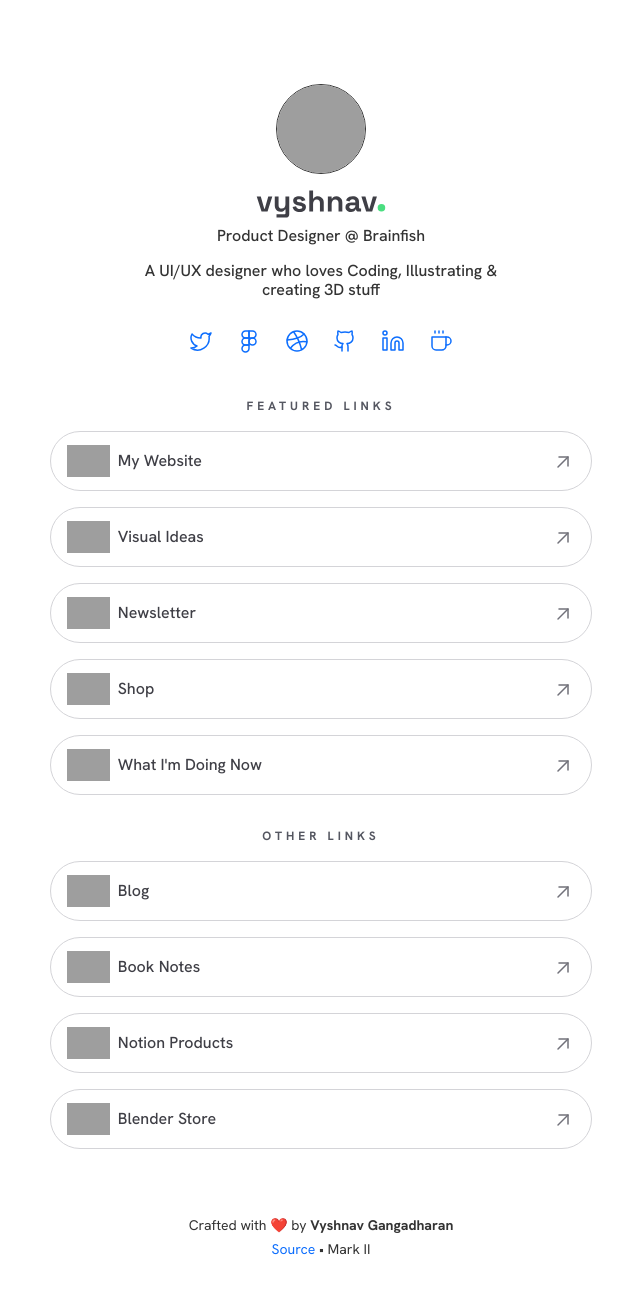
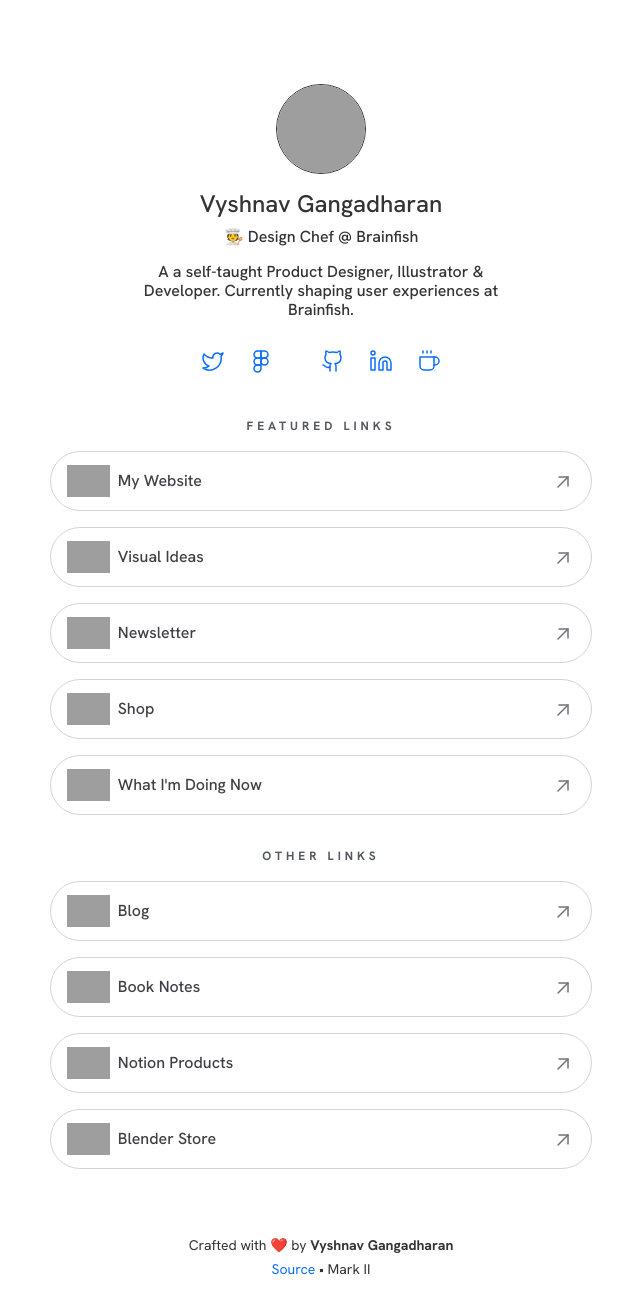
Before and after one commit to Vyshnav2255/links, a Jekyll site: the page built from index.html, in a window 1280 px wide, cut to the strip 0-1305 px from the top of the page. Shown: the whole strip, without its empty margins (319-959 px from the left). Built offline with Jekyll 4.4.1, drawn with Linux system fonts in a browser that asks for light colours; grey boxes are pictures that could not be loaded.

Commit message:
📝 Update role and description in config file; change branding status

```diff
--- a/_config.yml
+++ b/_config.yml
@@ -1,10 +1,10 @@
 title         : Vyshnav Gangadharan     # Add your name
-role          : Product Designer        # Add your role/position
+role          : 🧑‍🍳 Design Chef        # Add your role/position
 company       : Brainfish               # Add your company name
 
 
 description   : >-        # this means to ignore newlines until "baseurl:"
-  A UI/UX designer who loves Coding, Illustrating & creating 3D stuff
+  A a self-taught Product Designer, Illustrator & Developer. Currently shaping user experiences at Brainfish.
 baseurl       : ""        # the subpath of your site, e.g. /blog
 url           : "https://links.vyshnav.xyz"       # the base hostname & protocol for your site, e.g. http://example.com
 keywords      : vyshnav,vg,vyshnav gangadharan, indian designer, uiux designer, illustrator, developer, notion, blender
@@ -12,7 +12,7 @@ theme-color   : "#4ade80"       # Used for browser theme-color meta tag
 
 gravatar      : 7a7483bd1b6f579f86da0f3818b90758     # Gravatar md5 hash
 image         : /assets/avatar.png                   # Add your avatar image src here
-branding      : true                                 # Your name will be replaced with your logo if set to true, change your logo here "_includes/svg/logo.svg"
+branding      : false                                 # Your name will be replaced with your logo if set to true, change your logo here "_includes/svg/logo.svg"
 
 
 ### Author Info ###
@@ -20,10 +20,10 @@ author:
   name              : Vyshnav Gangadharan
   twitter           : vyshnav_xyz
   figma             : vyshnav
-  dribbble          : vyshnav_
+#  dribbble          : vyshnav_
+  layers            : vyshnav
   github            : Vyshnav2255
   linkedin          : vyshnav-gangadharan
-#  goodreads         : vyshnav
   buy me a coffee   : vyshnav
 #  youtube           : vyshnav
 #  facebook          : vyshnav
```
